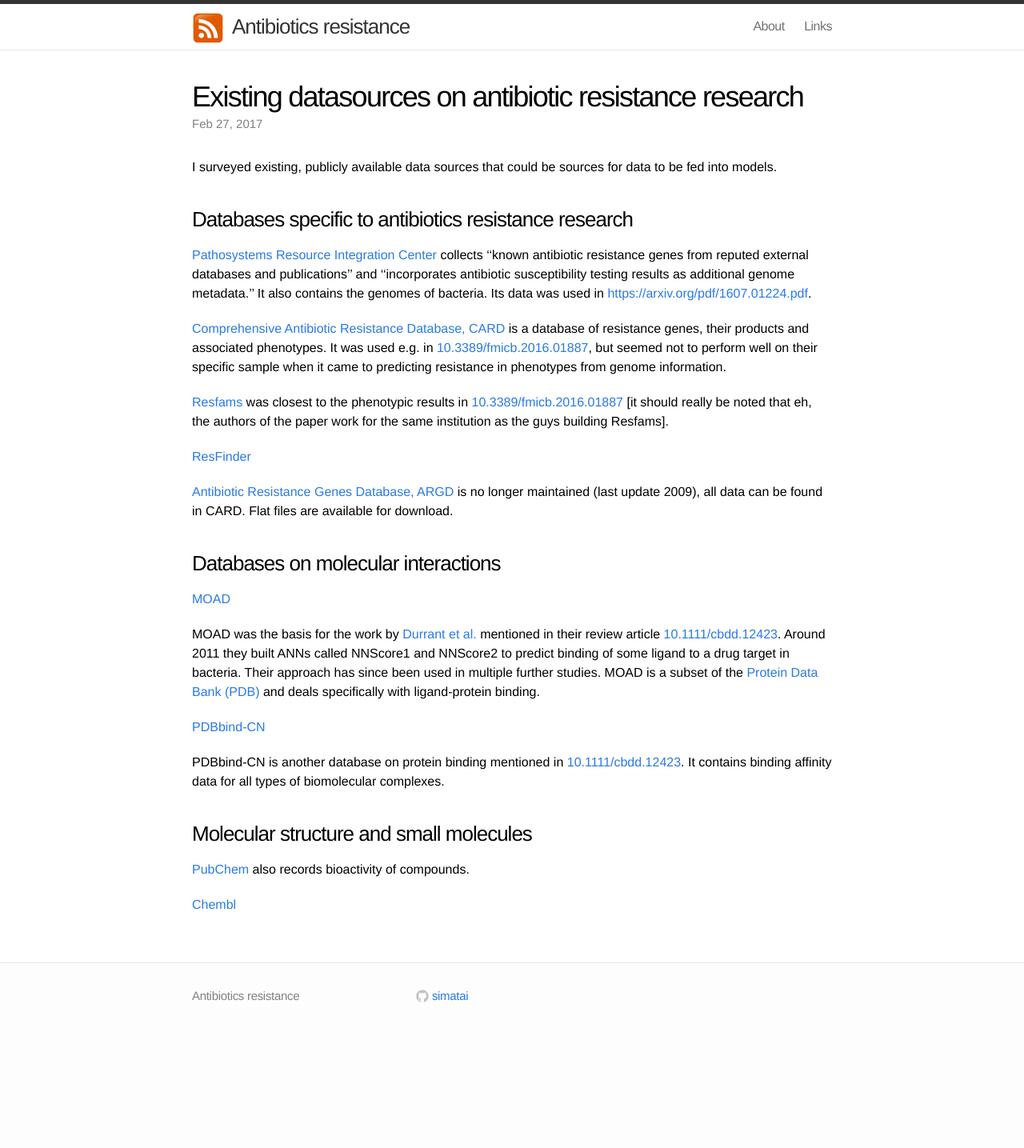
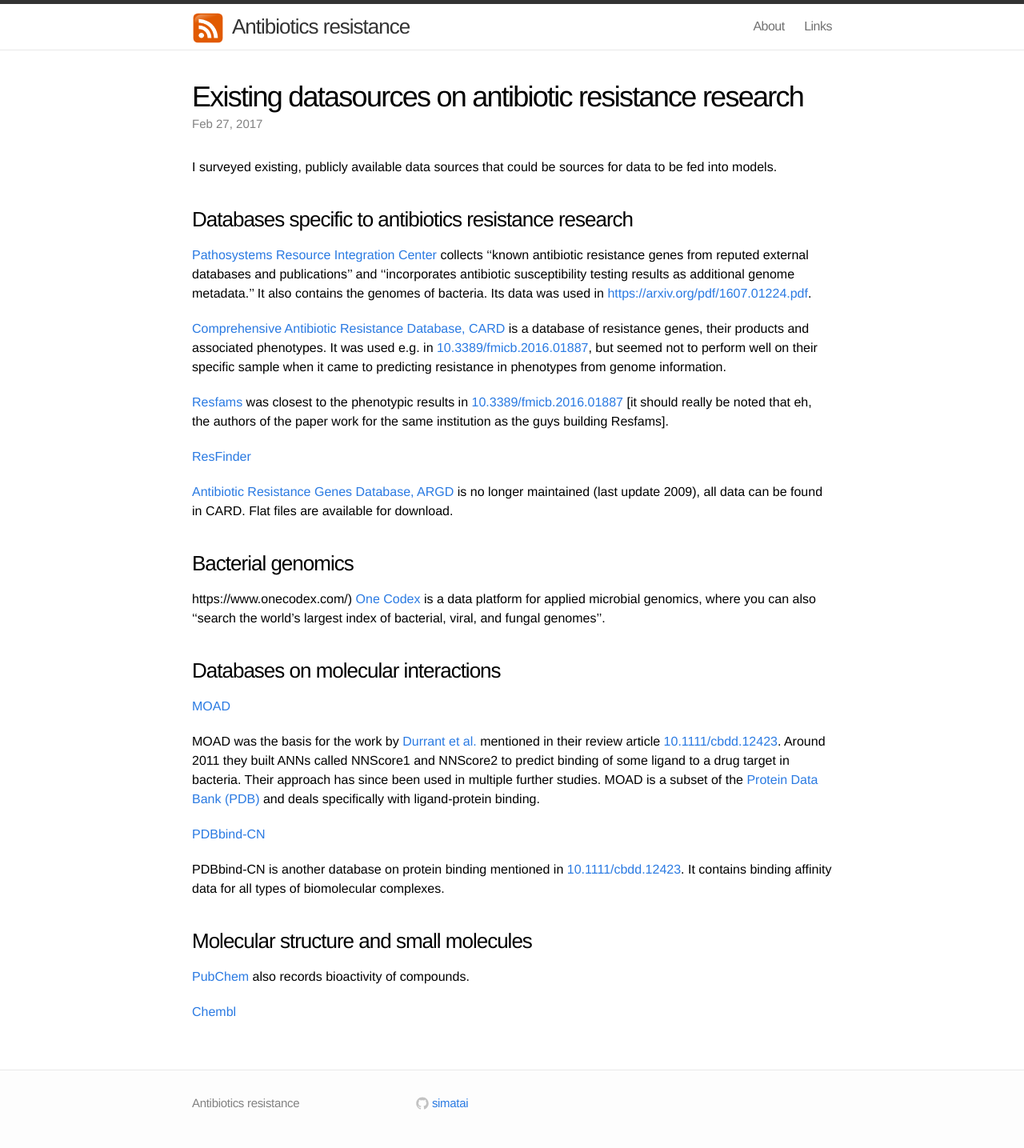
Before and after one commit to simatai/simatai.github.io, a Jekyll site: the page built from _posts/2017-02-27-existing-datasources.md, in a window 1280 px wide. Shown: the whole page at 80% size. Built offline with Jekyll 4.4.1, drawn with Linux system fonts in a browser that asks for light colours; before the commit the page ends 1301 px from its top, so only the background shows below that.

Commit message:
Update 2017-02-27-existing-datasources.md

```diff
--- a/_posts/2017-02-27-existing-datasources.md
+++ b/_posts/2017-02-27-existing-datasources.md
@@ -18,6 +18,10 @@ I surveyed existing, publicly available data sources that could be sources for d
 
 [Antibiotic Resistance Genes Database, ARGD](https://ardb.cbcb.umd.edu/) is no longer maintained (last update 2009), all data can be found in CARD. Flat files are available for download.
 
+### Bacterial genomics
+https://www.onecodex.com/)
+[One Codex](https://www.onecodex.com/) is a data platform for applied microbial genomics, where you can also ''search the world's largest index of bacterial, viral, and fungal genomes''.
+
 ### Databases on molecular interactions
 
 [MOAD](http://bindingmoad.org/)
```
